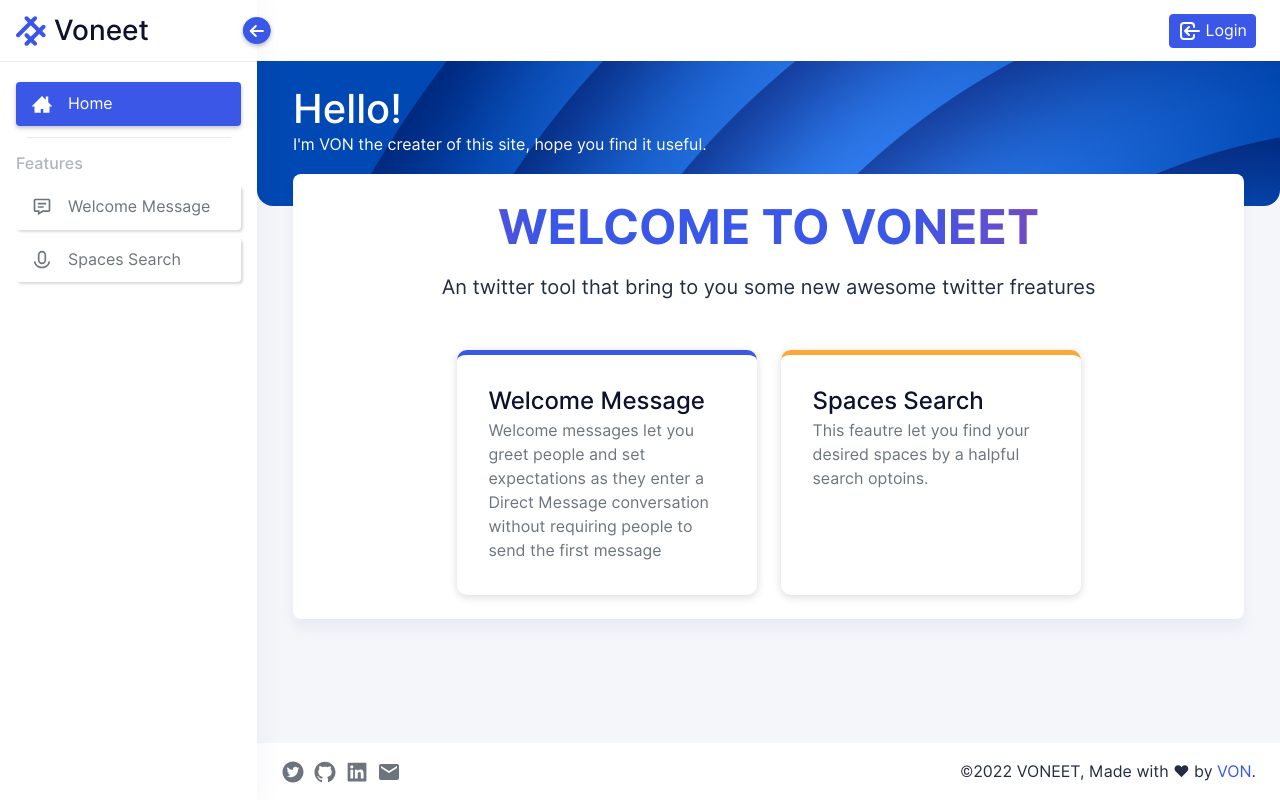
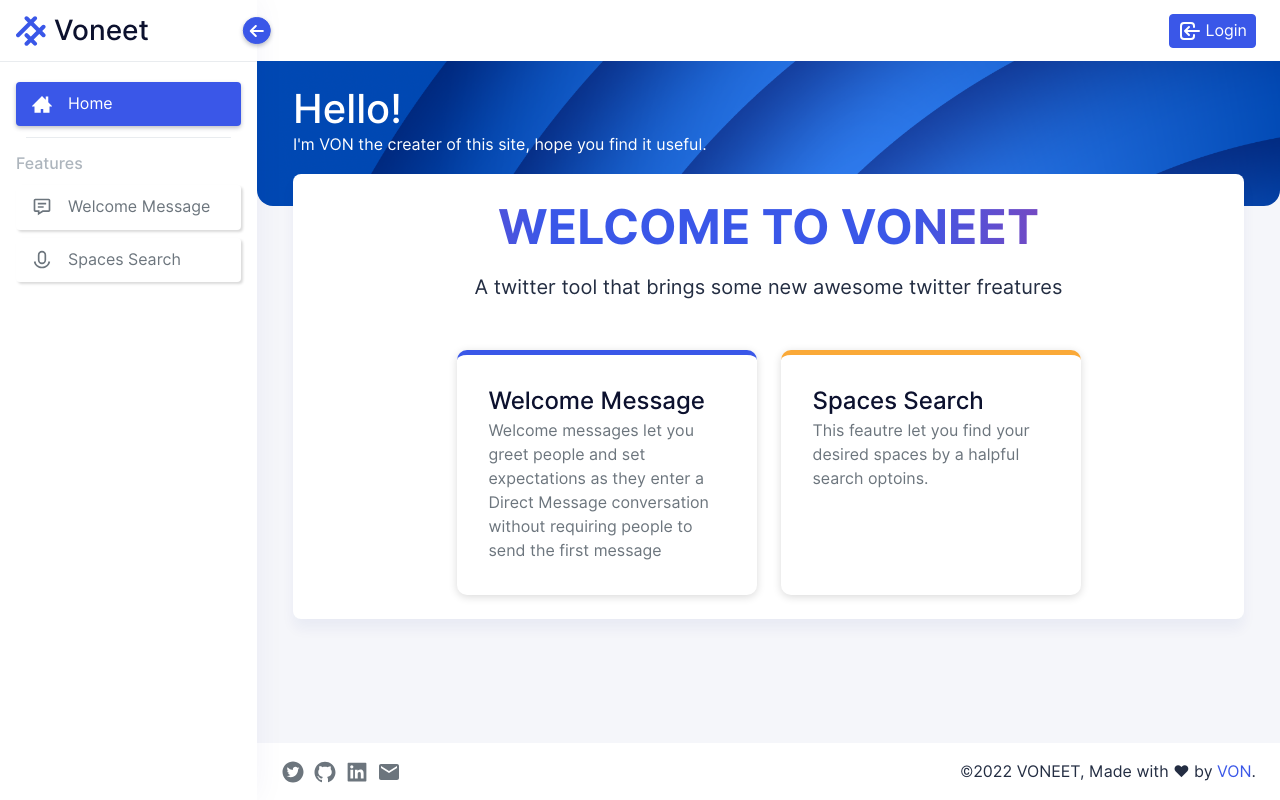
Before and after one commit to EL-MEHDI-ESSAADI/Voneet, a React (Create React App) app in the folder client/: page / in a window 1280 px wide. Built offline with nearby package versions, Linux system fonts and the light colour scheme; no server answers.

Commit message:
fix typo

```diff
--- a/client/src/Pages/LandingPage/index.js
+++ b/client/src/Pages/LandingPage/index.js
@@ -39,7 +39,7 @@ function LandingPage() {
          <PageSection>
             <Heading>WELCOME TO VONEET</Heading>
             <Paragraph className="text-center mt-3">
-               An twitter tool that bring to you some new awesome twitter freatures
+               A twitter tool that brings some new awesome twitter freatures
             </Paragraph>
             <Features />
          </PageSection>
```
